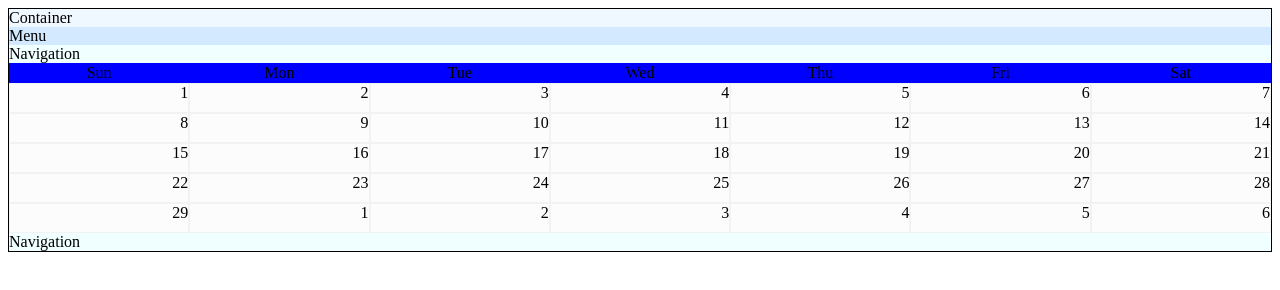
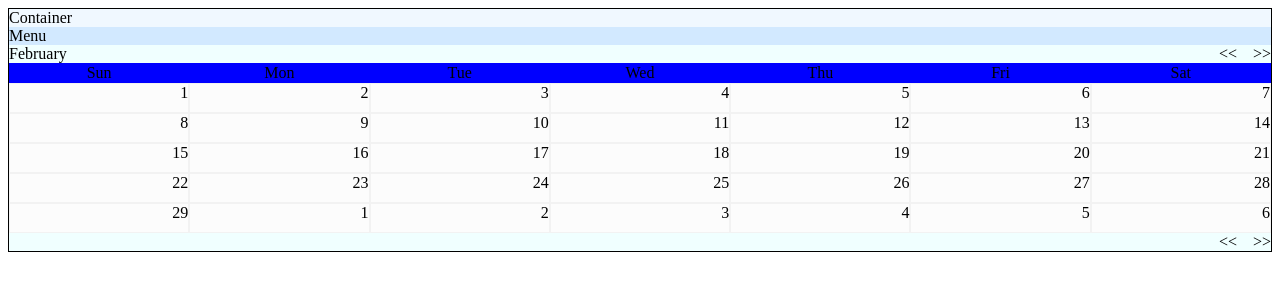
Before and after one commit to byte-pushers/calendar-app, a plain HTML site: page my-calendar-gui/src/main/webapp/css-calendar-month-view.html in a window 1280 px wide. Drawn offline with Linux system fonts and the light colour scheme.

Commit message:
Added Calendar Navivation layout.

```diff
--- a/my-calendar-gui/src/main/webapp/css-calendar-month-view.html
+++ b/my-calendar-gui/src/main/webapp/css-calendar-month-view.html
@@ -7,7 +7,10 @@
 <body>
 	<div id="calendar-container">Container
 		<div id="calendar-menu-container">Menu</div>
-		<div id="calendar-nav-container">Navigation</div>
+		<div id="calendar-nav-container">
+			<div id="calendar-header-container">February</div>
+			<div class="calendar-month-nav-container"><< &nbsp; &nbsp;>></div>
+		</div>
 		<div id="calendar-week-grid-container">
 			<div class="calendar-week-container">
 				<div class="calendar-week-day-container">
@@ -255,7 +258,9 @@
 				</div>
 			</div>
 		</div>
-		<div id="calendar-nav-container">Navigation</div>
+		<div id="calendar-nav-container">
+			<div class="calendar-month-nav-container"><< &nbsp; &nbsp;>></div>
+		</div>
 	</div>
 </body>
 </html>
--- a/my-calendar-gui/src/main/webapp/lib/css/calendar-month-view-layout.css
+++ b/my-calendar-gui/src/main/webapp/lib/css/calendar-month-view-layout.css
@@ -10,13 +10,15 @@
 }
 
 #calendar-nav-container{
-	display: block;
+	display: table;
+	width: 100%;
 	background: #F0FFFF;
+	//border: 1px solid;
 }
 
 #calendar-header-container{
-	display: block;
-	background: #0000FF;
+	display: table-cell;
+
 }
 
 #calendar-month-grid-container{
@@ -29,6 +31,12 @@
 	display: table;
 	width: 100%;
 	right: 0px;
+}
+
+.calendar-month-nav-container{
+	display: table-cell;
+	right: 0px;
+	text-align: right;
 }
 
 .calendar-week-container{
```
